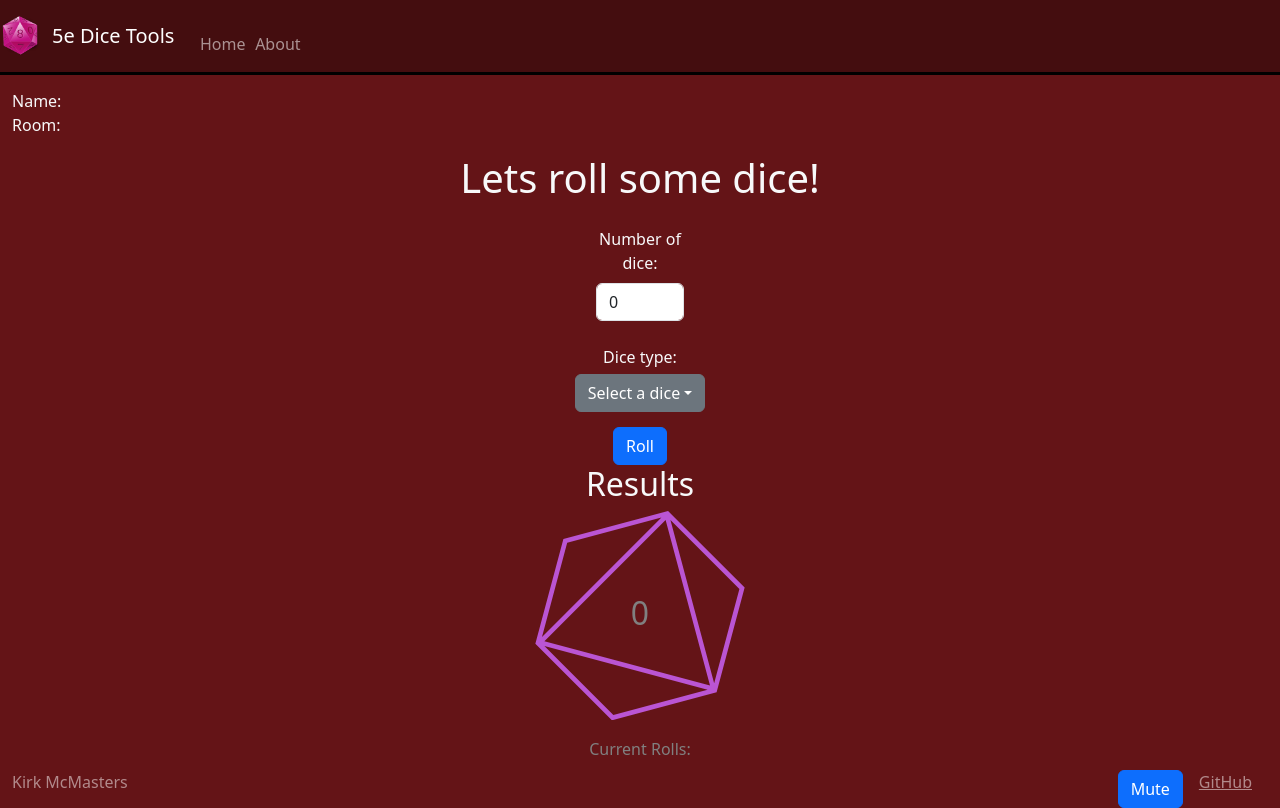
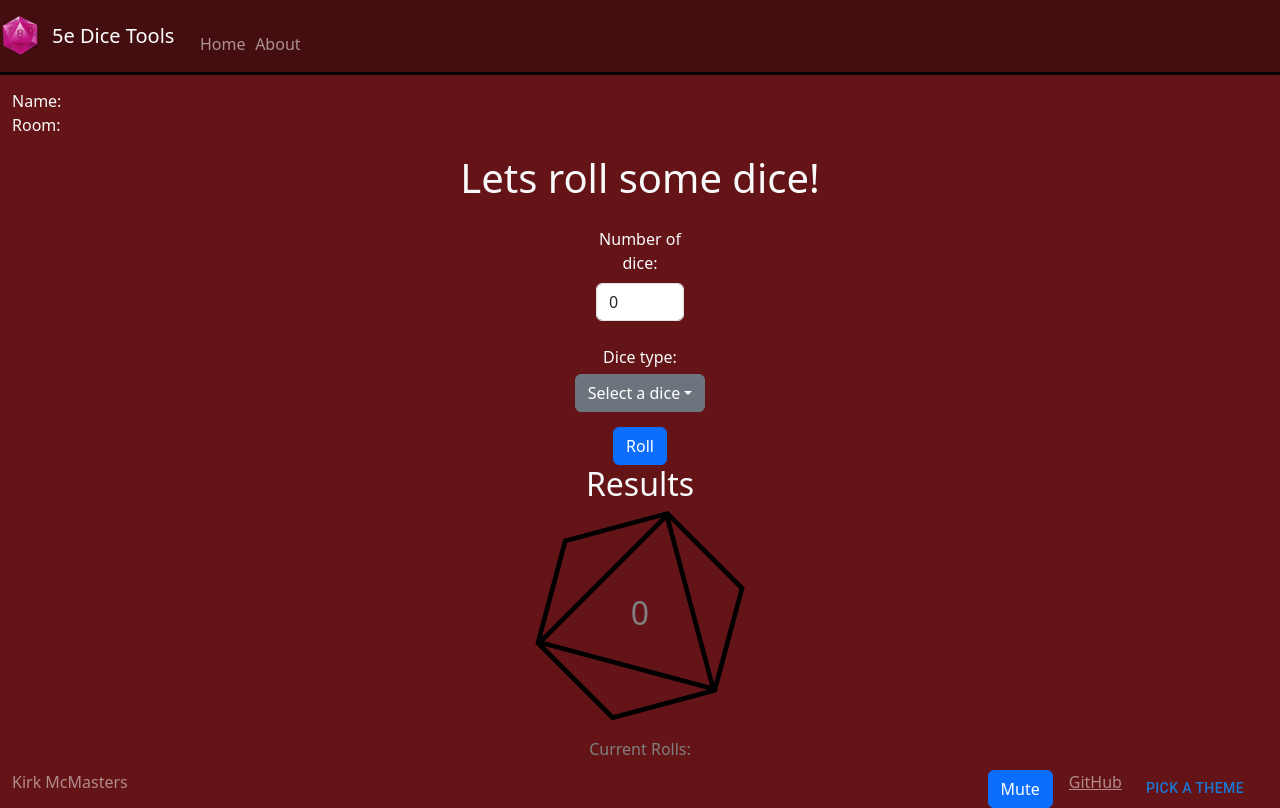
Before and after one commit to Sp0-0k/startupweb260, a React (Vite) app in the folder startupReact/: page /play in a window 1280 px wide. Built offline with nearby package versions, Linux system fonts and the light colour scheme; no server answers.

Commit message:
Added a theme selector because I liked it

```diff
--- a/startupReact/package.json
+++ b/startupReact/package.json
@@ -11,6 +11,9 @@
     "vite": "^6.1.0"
   },
   "dependencies": {
+    "@emotion/react": "^11.14.0",
+    "@emotion/styled": "^11.14.0",
+    "@mui/material": "^7.0.2",
     "bootstrap": "^5.3.3",
     "react": "^19.0.0",
     "react-bootstrap": "^2.10.9",
--- a/startupReact/src/app.css
+++ b/startupReact/src/app.css
@@ -5,7 +5,28 @@
     flex-direction: column;
     min-width: 375px;
     height:fit-content;
+}
+
+.red-body{
     background-color: #641417;
+}
+
+.red-header{
+    background-color: #440D0F;
+}
+
+.purple-body{
+    background-color: #a70b80;
+}
+.purple-header{
+    background-color: #6d0a54;
+}
+
+.blue-body{
+    background-color: #0b4ea7;
+}
+.blue-header{
+    background-color: #0a2d6d;
 }
 
 header{
--- a/startupReact/src/app.jsx
+++ b/startupReact/src/app.jsx
@@ -10,6 +10,7 @@ import { About } from './about/about';
 import { Room } from './room/room';
 import { AudioMuteButton } from './audioMute';
 import { AuthState } from './login/authState';
+import { ThemeChanger } from './themeChanger';
 
 export default function App() {
 
@@ -23,7 +24,7 @@ export default function App() {
   <BrowserRouter>
   <div className='body text-light'>
     <header className="container-fluid">
-          <nav className="navbar fixed-top navbar-dark" style={{ "borderBottom": "black solid", "backgroundColor": "#440D0F"}}>
+          <nav className="navbar fixed-top navbar-dark" style={{ "borderBottom": "black solid"}}>
             <span><img src="dice2.png" style={{ "height": "5vh"}}/></span><a className = "navbar-brand menuItems" href="#">5e Dice Tools</a>
             <menu className="navbar-nav">
           <li className="nav-item menuItems"><NavLink className="nav-link" to="/">Home</NavLink></li>
@@ -43,9 +44,10 @@ export default function App() {
     </Routes>
 
 
-        <footer className="text-white-50" style={{ "backgroundColor": "440D0F" }}>
+        <footer className="text-white-50" style={{}}>
       <div className="container-fluid">
         <span className="text-reset">Kirk McMasters</span>
+        <a><ThemeChanger /></a>
         <a className="text-reset" href="https://github.com/Sp0-0k/startupweb260">GitHub</a>
         <a><AudioMuteButton /></a>
       </div>
--- a/startupReact/src/play/diceRoll.jsx
+++ b/startupReact/src/play/diceRoll.jsx
@@ -77,7 +77,7 @@ export function DiceRoll(props) {
 
 
         <div style={{"minWidth" : "40vh"}}>
-                    <svg version="1.1" id="Layer_1" xmlns="http://www.w3.org/2000/svg" xmlnsXlink="http://www.w3.org/1999/xlink" x="0px" y="0px" viewBox="0 0 641.2 419.7" style={{ "enableBackground": "new 0 0 641.2 419.7", fill: "mediumorchid"}} xmlSpace="preserve">
+                    <svg version="1.1" id="Layer_1" xmlns="http://www.w3.org/2000/svg" xmlnsXlink="http://www.w3.org/1999/xlink" x="0px" y="0px" viewBox="0 0 641.2 419.7" style={{ "enableBackground": "new 0 0 641.2 419.7", fill: "black"}} xmlSpace="preserve">
         <g>
             <path className="st0" d="M474.1,363.2l56.2-209.7L376.8,0L167.1,56.2l-56.2,209.7l153.5,153.5L474.1,363.2L474.1,363.2L474.1,363.2z
             M519.8,156.3l-50.6,188.8l-87.6-327L519.8,156.3z M460.9,349.9L129,261L371.9,18.1L460.9,349.9z M174.7,63.8l188.8-50.6
--- /dev/null
+++ b/startupReact/src/themeChanger.jsx
@@ -0,0 +1,52 @@
+import React from 'react';
+import Button from '@mui/material/Button';
+import Menu from '@mui/material/Menu';
+import MenuItem from '@mui/material/MenuItem';
+
+export function ThemeChanger() {
+    const [theme, setTheme] = React.useState('red');
+
+    React.useEffect(() => {
+        const header = document.getElementsByTagName('nav')[0];
+        header.className = `${theme}-header navbar fixed-top navbar-dark`;
+        const main = document.getElementsByClassName('body')[0];
+        main.className = `${theme}-body body text-light`;
+
+    }, [theme]);
+
+    const [anchorEl, setAnchorEl] = React.useState(null);
+    const open = Boolean(anchorEl);
+    const handleClick = (event) => {
+        setAnchorEl(event.currentTarget);
+    };
+    const handleClose = () => {
+        setAnchorEl(null);
+    };
+
+    return (
+        <div>
+            <Button
+                id="basic-button"
+                aria-controls={open ? 'basic-menu' : undefined}
+                aria-haspopup="true"
+                aria-expanded={open ? 'true' : undefined}
+                onClick={handleClick}
+            >
+                Pick a Theme
+            </Button>
+            <Menu
+                id="basic-menu"
+                anchorEl={anchorEl}
+                open={open}
+                onClose={handleClose}
+                MenuListProps={{
+                    'aria-labelledby': 'basic-button',
+                }}
+            >
+                <MenuItem onClick={() => { setTheme('red'); handleClose(); }}>Red</MenuItem>
+                <MenuItem onClick={() => { setTheme('purple'); handleClose(); }}>Purple</MenuItem>
+                <MenuItem onClick={() => { setTheme('blue'); handleClose(); }}>Blue</MenuItem>
+            </Menu>
+        </div>
+    );
+}
```
Also changed, not shown: 1 other file (tests, documents, lock files or other folders).
